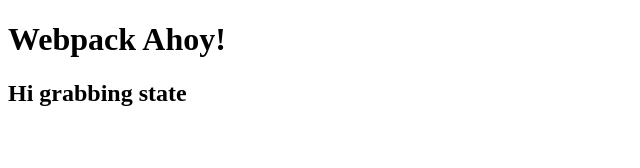
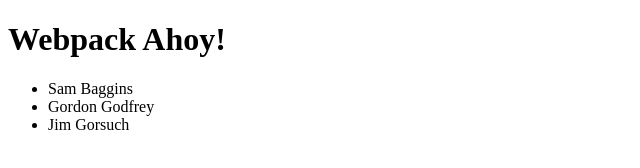
Before and after one commit to SuhashMediboina/webpack1, a React app: page / in a window 1280 px wide. Shown: the whole page, without its empty margins (0-640 px from the left). Built offline with nearby package versions, Linux system fonts and the light colour scheme.

Commit message:
Wire state and container

```diff
--- a/src/containers/loan-list.js
+++ b/src/containers/loan-list.js
@@ -3,11 +3,27 @@
 import { connect } from 'react-redux';
 
 class LoanList extends React.Component {
+    createLoanList() {
+        return this.props.loans.map((loan) => {
+            return (
+                <li key="loan.loan_id">
+                    {loan.firstName} {loan.lastName}
+                </li>
+            );
+       });
+    }
+
     render() {
         return (
-            <h2>Hi grabbing state</h2>
+            <ul>
+                {this.createLoanList()}
+            </ul>
         );
     }
+}
+
+const mapStateToProps = (state) =>{
+    return { loans: state.loans };
 };
 
-export default LoanList;
+export default connect(mapStateToProps)(LoanList);
--- a/src/index.js
+++ b/src/index.js
@@ -9,8 +9,8 @@
 let store = createStore(reducers);
 
 ReactDOM.render(
-    <Provider>
-        <App store = {store}/>
+    <Provider store = {store}>
+        <App />
     </Provider>
     , document.getElementById('app')
 );
```
Also changed, not shown: dist/7330f574cc4eeba3c3036717c560ca9b.png (deleted), dist/bundle.js, dist/index.html, src/icon.png (deleted), 1 other file.
